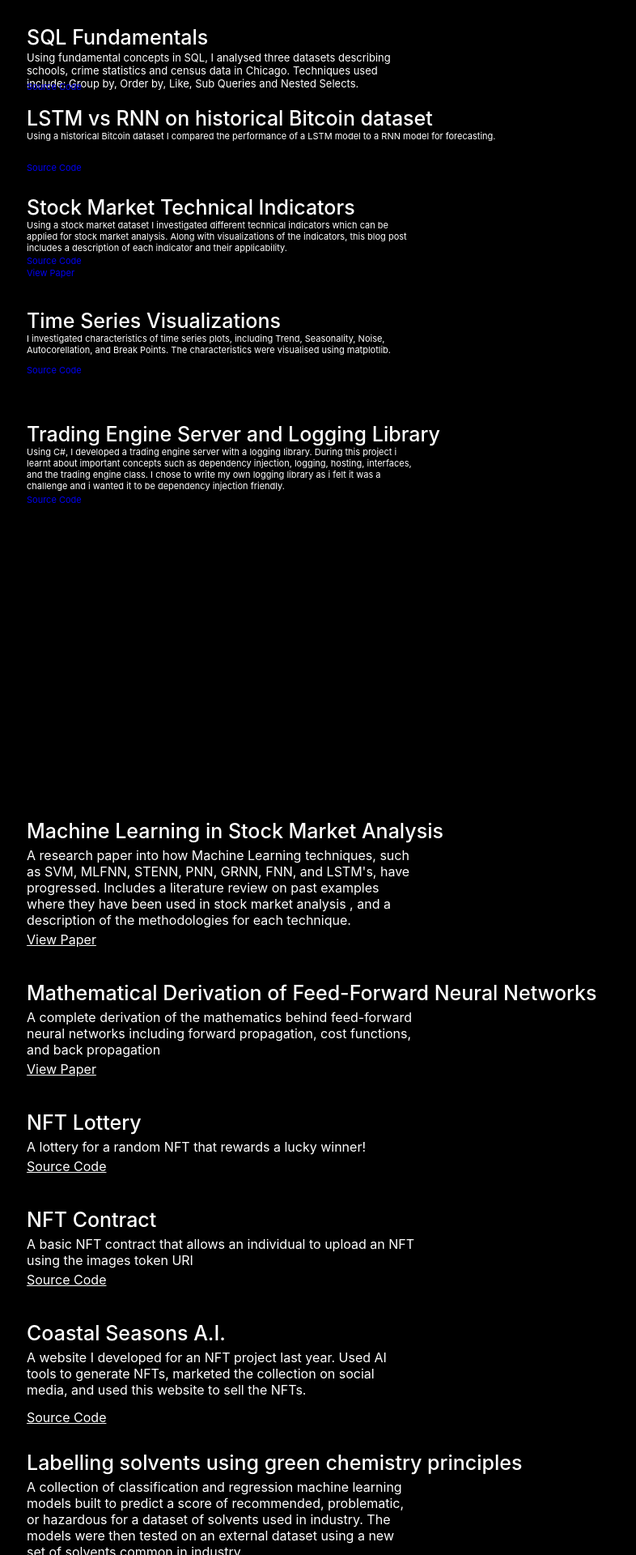
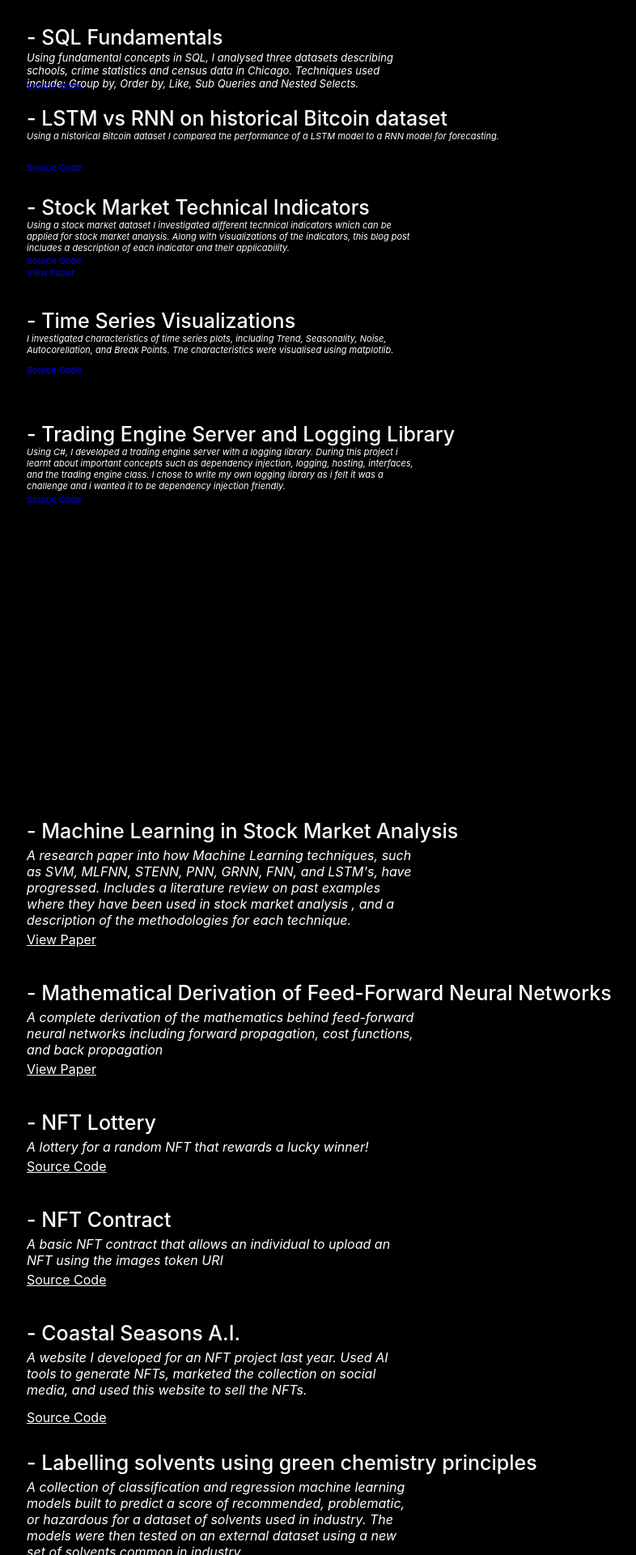
Before and after one commit to jacobhay2626/Portfolio_App_1, a React (Create React App) app: page /port in a window 1280 px wide. Shown: the part 300-2220 px from the top of the page at 81% size, without its empty margins (479-1265 px from the left). Built offline with nearby package versions, Linux system fonts and the light colour scheme.

Commit message:
Adjusting dimensions of portfolio page 2

```diff
--- a/src/App.css
+++ b/src/App.css
@@ -190,6 +190,7 @@
 .SQL_description{
   font-size: 13px;
   width: 480px;
+  font-style: italic;
   position: absolute;
   left: 40vw;
   top: 350px;
@@ -218,6 +219,7 @@
 .RNN_v_LSTM_description{
   font-size: 11px;
   width: 690px;
+  font-style: italic;
   position: absolute;
   left: 40vw;
   top: 450px;
@@ -245,6 +247,7 @@
 .SM_tech_indicators_description{
   font-size: 11px;
   width: 480px;
+  font-style: italic;
   position: absolute;
   left: 40vw;
   top: 560px;
@@ -279,6 +282,7 @@
 .time_series_vis_description{
   font-size: 11px;
   width: 480px;
+  font-style: italic;
   position: absolute;
   left: 40vw;
   top: 700px;
@@ -306,6 +310,7 @@
 .trading_engine_description{
   font-size: 11px;
   width: 480px;
+  font-style: italic;
   position: absolute;
   left: 40vw;
   top: 840px;
@@ -339,6 +344,7 @@
 .sma_description{
   font-size: 16px;
   width: 480px;
+  font-style: italic;
   position: absolute;
   left: 40vw;
   top: 1330px;
@@ -371,6 +377,7 @@
 .ffnn_description {
   font-size: 16px;
   width: 480px;
+  font-style: italic;
   position: absolute;
   left: 40vw;
   top: 1530px;
@@ -400,6 +407,7 @@
 
 .NFT_Lottery_description {
   font-size: 16px;
+  font-style: italic;
   width: 480px;
   position: absolute;
   left: 40vw;
@@ -431,6 +439,7 @@
 .NFT_Basic_description {
   font-size: 16px;
   width: 480px;
+  font-style: italic;
   position: absolute;
   left: 40vw;
   top: 1810px;
@@ -461,6 +470,7 @@
 
 .NFT_Website_description {
   font-size: 16px;
+  font-style: italic;
   width: 480px;
   position: absolute;
   left: 40vw;
@@ -586,6 +596,7 @@
 .Masters_description {
   font-size: 16px;
   width: 480px;
+  font-style: italic;
   position: absolute;
   left: 40vw;
   top: 2110px;
--- a/src/Routes/portfolio.js
+++ b/src/Routes/portfolio.js
@@ -12,7 +12,7 @@ function Portfolio() {
 
 
             <div className={"SQL_fundamentals"}>
-                <h2 className={"SQL_fundamentals_title"}> SQL Fundamentals </h2>
+                <h2 className={"SQL_fundamentals_title"}> - SQL Fundamentals </h2>
                 <p className={'SQL_description'}> Using fundamental concepts in SQL, I analysed three datasets describing schools, crime statistics
                     and census data in Chicago. Techniques used include: Group by, Order by, Like, Sub Queries and
                     Nested Selects.</p>
@@ -22,7 +22,7 @@ function Portfolio() {
             </div>
 
             <div className={"LSTM_v_RNN"}>
-                <h2 className={"RNN_v_LSTM_title"}> LSTM vs RNN on historical Bitcoin dataset</h2>
+                <h2 className={"RNN_v_LSTM_title"}> - LSTM vs RNN on historical Bitcoin dataset</h2>
                 <p className={"RNN_v_LSTM_description"}> Using a historical Bitcoin dataset I compared
                     the performance of a LSTM model to a RNN model for forecasting.</p>
 
@@ -35,7 +35,7 @@ function Portfolio() {
                 <div>
                     {/*<img className={"pyth_img_2"} src={PYTH_IMG} alt={"pyth"} width={90} height={100}/>*/}
                 </div>
-                <h2 className={"SM_tech_indicators_title"}> Stock Market Technical
+                <h2 className={"SM_tech_indicators_title"}> - Stock Market Technical
                     Indicators</h2>
                 <p className={"SM_tech_indicators_description"}> Using a stock market dataset I investigated different
                     technical indicators which can be applied for stock market analysis.
@@ -57,7 +57,7 @@ function Portfolio() {
                 <div>
                     {/*<img className={"pyth_img_1"} src={PYTH_IMG} alt={"pyth"} width={90} height={100}/>*/}
                 </div>
-                <h2 className={"time_series_vis_title"}> Time Series Visualizations</h2>
+                <h2 className={"time_series_vis_title"}> - Time Series Visualizations</h2>
                 <p className={"time_series_vis_description"}> I investigated characteristics of time series plots,
                     including Trend, Seasonality, Noise, Autocorellation, and Break Points. The characteristics were
                     visualised using matplotlib. </p>
@@ -72,7 +72,7 @@ function Portfolio() {
                 <div>
                     {/*<img className={"csharp_image"} src={CSharp_IMG} alt={"cs"} width={90} height={100}/>*/}
                 </div>
-                <h2 className={"trading_engine_title"}> Trading Engine Server and Logging Library</h2>
+                <h2 className={"trading_engine_title"}> - Trading Engine Server and Logging Library</h2>
                 <p className={"trading_engine_description"}> Using C#, I developed a trading engine server with a
                     logging
                     library. During this project i learnt about important concepts such as dependency injection,
@@ -91,7 +91,7 @@ function Portfolio() {
                 <div className={"SMA_image"}>
                     {/*<img className={"sma_image"} src={NN_IMG} alt={"sma"} width={90} height={100}/>*/}
                 </div>
-                <h2 className={"sma_title"}> Machine Learning in Stock Market Analysis</h2>
+                <h2 className={"sma_title"}> - Machine Learning in Stock Market Analysis</h2>
                 <p className={"sma_description"}> A research paper into how Machine Learning techniques, such as SVM,
                     MLFNN, STENN, PNN,
                     GRNN, FNN, and LSTM's, have progressed. Includes a literature review on past examples
@@ -106,7 +106,7 @@ function Portfolio() {
                 <div className={"FFNN_image"}>
                     {/*<img className={"ffnn_image"} src={NN_IMG} alt={"ffnn"} width={90} height={100}/>*/}
                 </div>
-                <h2 className={"ffnn_title"}> Mathematical Derivation of Feed-Forward Neural
+                <h2 className={"ffnn_title"}> - Mathematical Derivation of Feed-Forward Neural
                     Networks</h2>
                 <p className={"ffnn_description"}>
                     A complete derivation of the mathematics behind feed-forward neural
@@ -121,7 +121,7 @@ function Portfolio() {
                 <div className={"NFT_Image_1"}>
                     {/*<img className={"nft_image_1"} src={NFT_IMG} alt={"nft"} width={90} height={100}/>*/}
                 </div>
-                <h2 className={"NFT_Title_1"}> NFT Lottery </h2>
+                <h2 className={"NFT_Title_1"}> - NFT Lottery </h2>
                 <p className={"NFT_Lottery_description"}>
                     A lottery for a random NFT that rewards a lucky winner!
                 </p>
@@ -134,7 +134,7 @@ function Portfolio() {
                 <div className={"NFT_Image_2"}>
                     {/*<img className={"nft_image_2"} src={NFT_IMG} alt={"nft"} width={90} height={100}/>*/}
                 </div>
-                <h2 className={"NFT_Title_2"}> NFT Contract </h2>
+                <h2 className={"NFT_Title_2"}> - NFT Contract </h2>
                 <p className={"NFT_Basic_description"}>
                     A basic NFT contract that allows an individual to upload an NFT
                     using the images token URI
@@ -148,7 +148,7 @@ function Portfolio() {
                 <div className={"NFT_Image_3"}>
                     {/*<img className={"nft_image_3"} src={NFT_IMG} alt={"nft"} width={90} height={100}/>*/}
                 </div>
-                <h2 className={"NFT_Title_3"}> Coastal Seasons A.I. </h2>
+                <h2 className={"NFT_Title_3"}> - Coastal Seasons A.I. </h2>
                 <p className={"NFT_Website_description"}>
                     A website I developed for an NFT project last year. Used AI tools to
                     generate NFTs, marketed the collection on social media, and used this
@@ -210,7 +210,7 @@ function Portfolio() {
                 <div className={"Nott_Image"}>
                     {/*<img className={"nott_image"} src={NOTT_IMG} alt={"masters"} width={90} height={100}/>*/}
                 </div>
-                <h2 className={"Masters_Title"}> Labelling solvents using green chemistry
+                <h2 className={"Masters_Title"}> - Labelling solvents using green chemistry
                     principles </h2>
                 <p className={"Masters_description"}>
                     A collection of classification and regression machine learning models built to predict a score of
```
